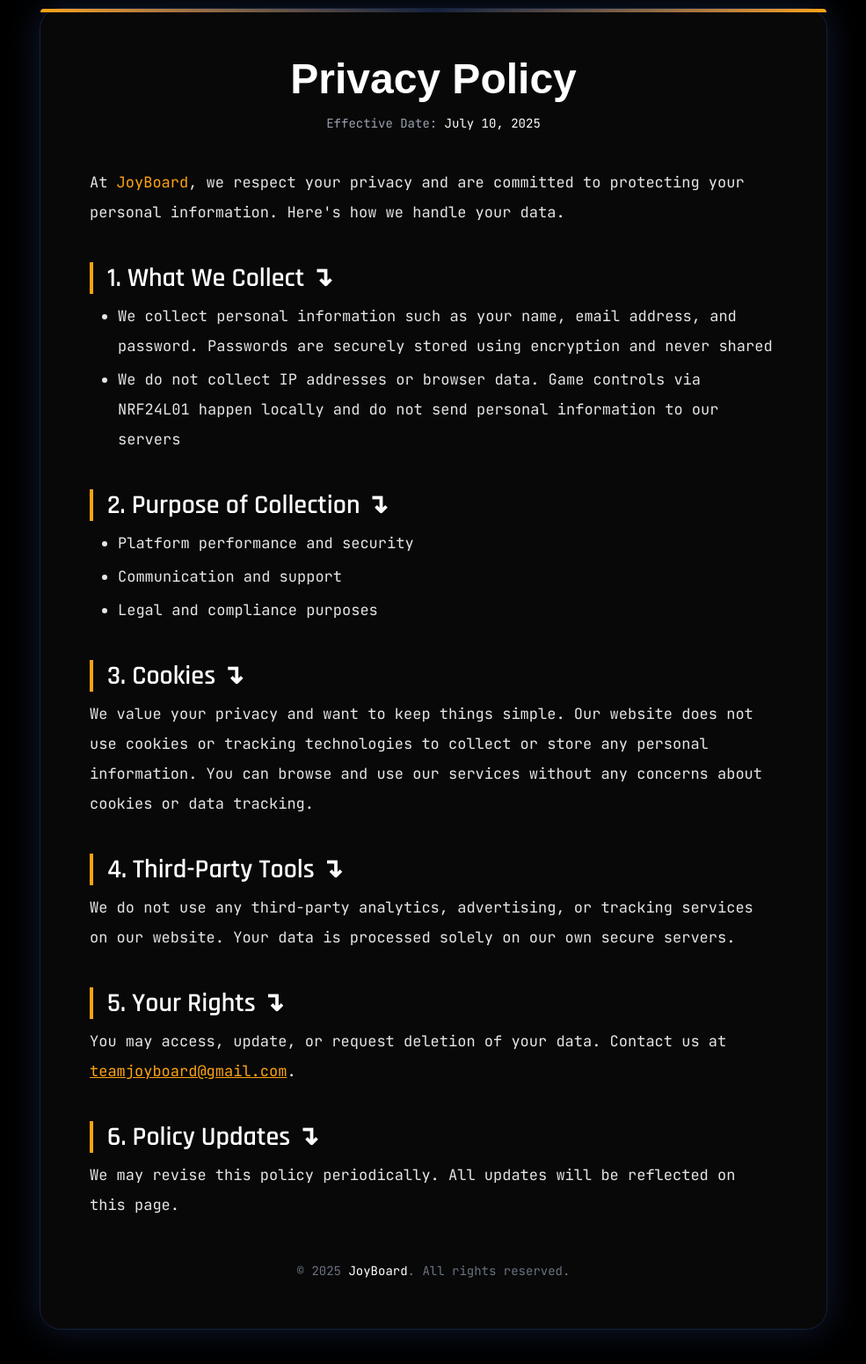
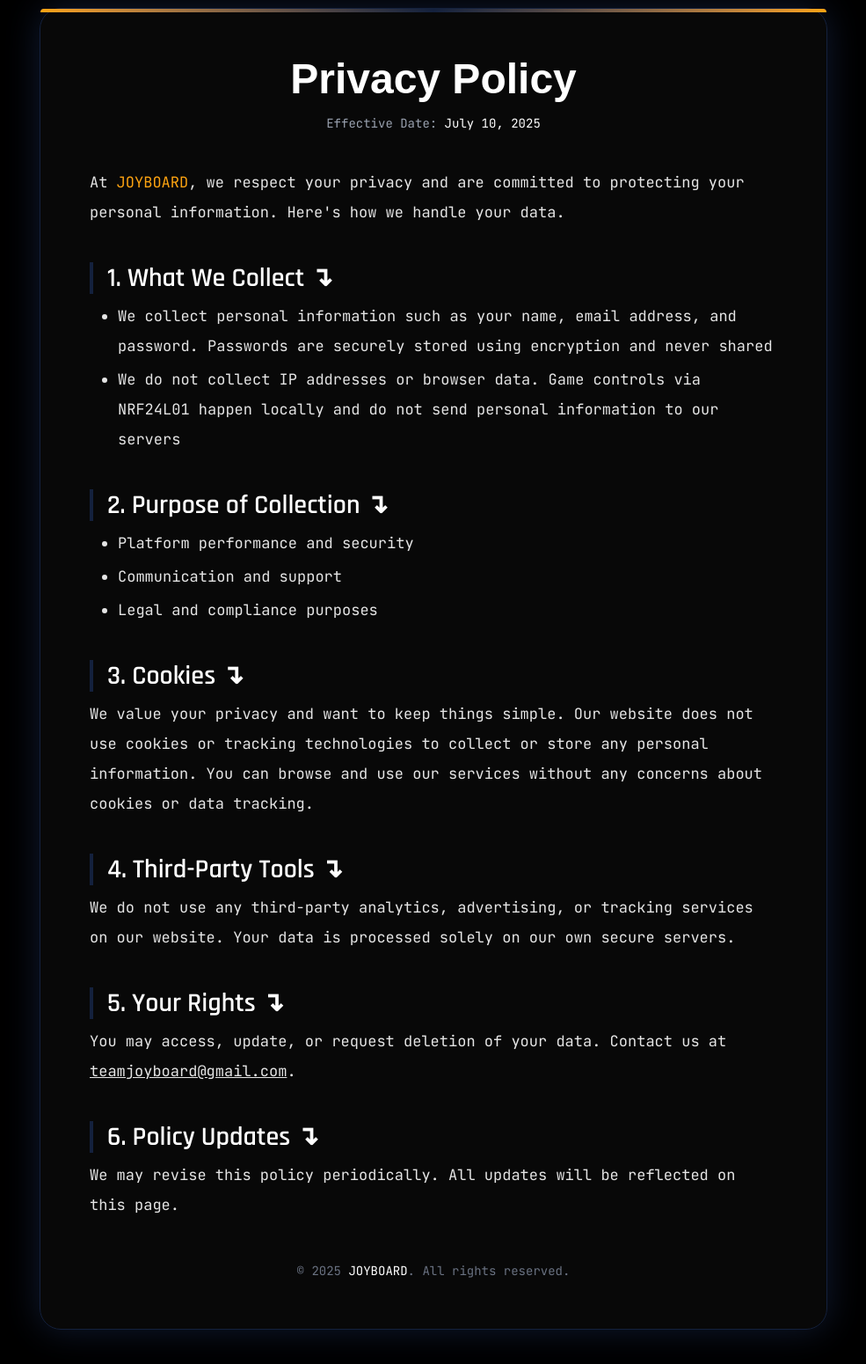
Before and after one commit to siddhbotadara/joyboard-web, a Django app: page /privacy/ in a window 1280 px wide. Shown: the part 171-1721 px from the top of the page at 88% size, without its empty margins (147-1132 px from the left). Run offline with Django 5.2, Linux system fonts and the light colour scheme; style sheets or scripts are compiled from the project's sources; some web fonts are replaced.

Commit message:
Fixed Information on Site

```diff
--- a/accounts/views.py
+++ b/accounts/views.py
@@ -4,7 +4,6 @@
 from django.contrib.auth.decorators import login_required
 from rest_framework.decorators import api_view
 from rest_framework.response import Response
-from rest_framework import status
 from .models import PlayerRecord, GameSession, UserProfile
 from django.db.models import Max, Min, Sum
 from django.contrib.auth.models import User
--- a/templates/forgotpass.html
+++ b/templates/forgotpass.html
@@ -6,7 +6,7 @@
 
   <!-- Background Image -->
   <div class="absolute inset-0 -z-10">
-    <img src="{% static 'Images For Website/user_bg.png' %}" alt="Contact background"
+    <img src="{% static 'Images For Website/user_bg.png' %}" alt="Forgot password background"
          class="w-full h-full object-cover brightness-75">
   </div>
 
--- a/templates/privacy.html
+++ b/templates/privacy.html
@@ -20,11 +20,11 @@
     <div class="space-y-10 text-[#E5E5E5] text-[17px] leading-loose">
 
       <section class="font-body">
-        <p>At <span class="text-[#FCA311]">JoyBoard</span>, we respect your privacy and are committed to protecting your personal information. Here's how we handle your data.</p>
+        <p>At <span class="text-[#FCA311]">JOYBOARD</span>, we respect your privacy and are committed to protecting your personal information. Here's how we handle your data.</p>
       </section>
 
       <section>
-        <h2 class="font-section text-white text-3xl font-semibold mb-2 pl-4 border-l-4 border-[#14213D] border-l-double border-solid border-[#FCA311]">1. What We Collect &#8628;</h2>
+        <h2 class="font-section text-white text-3xl font-semibold mb-2 pl-4 border-l-4 border-[#14213D] border-l-double border-solid ">1. What We Collect &#8628;</h2>
         <ul class="font-body list-disc pl-8 space-y-1">
           <li>We collect personal information such as your name, email address, and password. Passwords are securely stored using encryption and never shared</li>
           <li>We do not collect IP addresses or browser data. Game controls via NRF24L01 happen locally and do not send personal information to our servers</li>
@@ -32,7 +32,7 @@
       </section>
 
       <section>
-        <h2 class="text-white font-section text-3xl font-semibold mb-2 pl-4 border-l-4 border-[#14213D] border-l-double border-solid border-[#FCA311]">2. Purpose of Collection &#8628;</h2>
+        <h2 class="text-white font-section text-3xl font-semibold mb-2 pl-4 border-l-4 border-[#14213D] border-l-double border-solid ">2. Purpose of Collection &#8628;</h2>
         <ul class="font-body list-disc pl-8 space-y-1">
           <li>Platform performance and security</li>
           <li>Communication and support</li>
@@ -41,28 +41,28 @@
       </section>
 
       <section class="font-body">
-        <h2 class="text-white font-section text-3xl font-semibold mb-2 pl-4 border-l-4 border-[#14213D] border-l-double border-solid border-[#FCA311]">3. Cookies &#8628;</h2>
+        <h2 class="text-white font-section text-3xl font-semibold mb-2 pl-4 border-l-4 border-[#14213D] border-l-double border-solid ">3. Cookies &#8628;</h2>
         <p>We value your privacy and want to keep things simple. Our website does not use cookies or tracking technologies to collect or store any personal information. You can browse and use our services without any concerns about cookies or data tracking.</p>
       </section>
 
       <section class="font-body">
-        <h2 class="text-white font-section text-3xl font-semibold mb-2 pl-4 border-l-4 border-[#14213D] border-l-double border-solid border-[#FCA311]">4. Third-Party Tools &#8628;</h2>
+        <h2 class="text-white font-section text-3xl font-semibold mb-2 pl-4 border-l-4 border-[#14213D] border-l-double border-solid ">4. Third-Party Tools &#8628;</h2>
         <p>We do not use any third-party analytics, advertising, or tracking services on our website. Your data is processed solely on our own secure servers.</p>
       </section>
 
       <section class="font-body">
-        <h2 class="text-white font-section text-3xl font-semibold mb-2 pl-4 border-l-4 border-[#14213D] border-l-double border-solid border-[#FCA311]">5. Your Rights &#8628;</h2>
-        <p>You may access, update, or request deletion of your data. Contact us at <a href="mailto:teamjoyboard@gmail.com" class="underline text-[#FCA311]">teamjoyboard@gmail.com</a>.</p>
+        <h2 class="text-white font-section text-3xl font-semibold mb-2 pl-4 border-l-4 border-[#14213D] border-l-double border-solid ">5. Your Rights &#8628;</h2>
+        <p>You may access, update, or request deletion of your data. Contact us at <a href="mailto:teamjoyboard@gmail.com" class="underline ">teamjoyboard@gmail.com</a>.</p>
       </section>
 
       <section class="font-body">
-        <h2 class="text-white font-section text-3xl font-semibold mb-2 pl-4 border-l-4 border-[#14213D] border-l-double border-solid border-[#FCA311]">6. Policy Updates &#8628;</h2>
+        <h2 class="text-white font-section text-3xl font-semibold mb-2 pl-4 border-l-4 border-[#14213D] border-l-double border-solid ">6. Policy Updates &#8628;</h2>
         <p>We may revise this policy periodically. All updates will be reflected on this page.</p>
       </section>
     </div>
 
     <div class="mt-12 text-center text-sm text-gray-500 font-body">
-      © 2025 <span class="text-white">JoyBoard</span>. All rights reserved.
+      © 2025 <span class="text-white">JOYBOARD</span>. All rights reserved.
     </div>
   </div>
 </div>
```
Also changed, not shown: templates/index.html (+5 -5 lines), templates/terms.html (+10 -10 lines).
